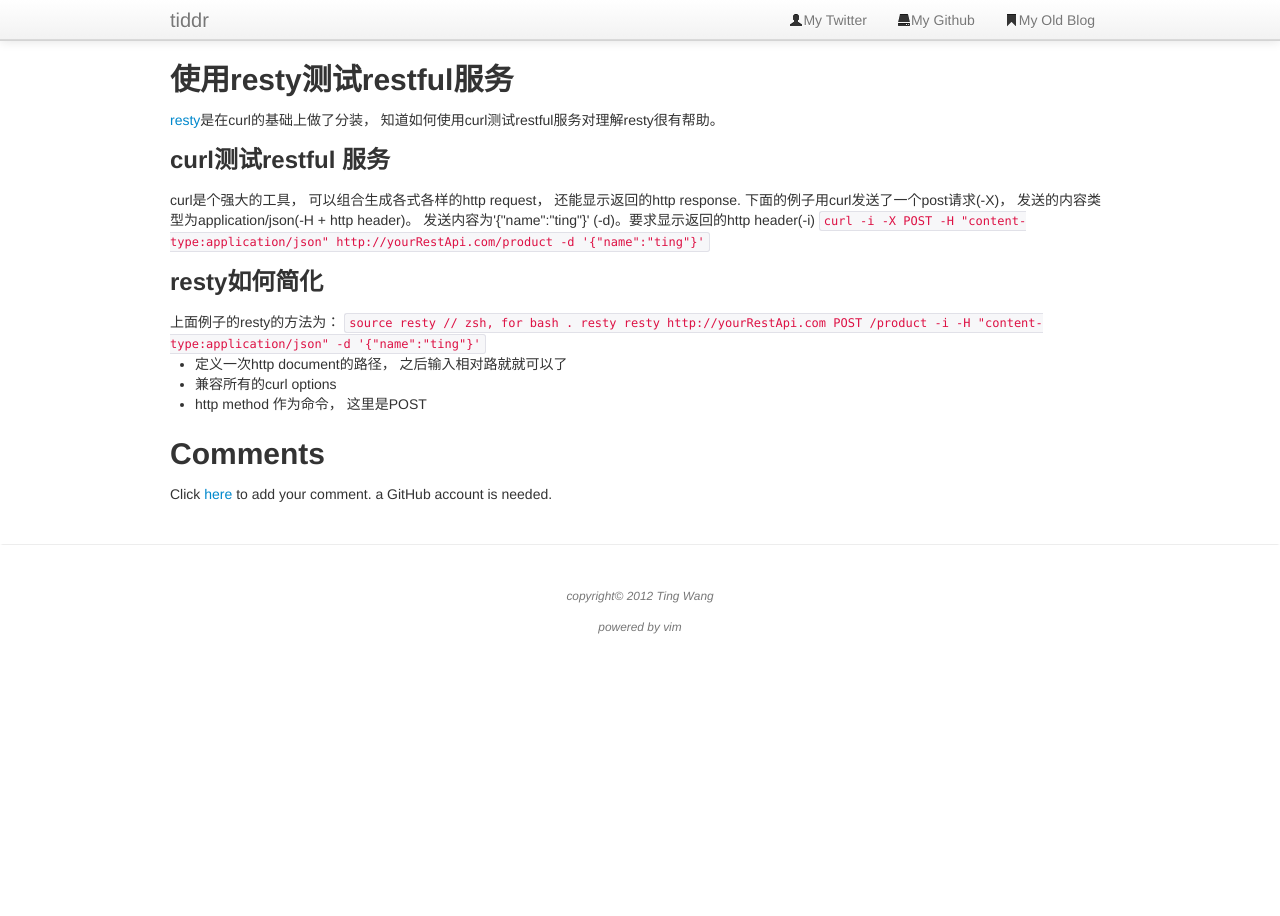
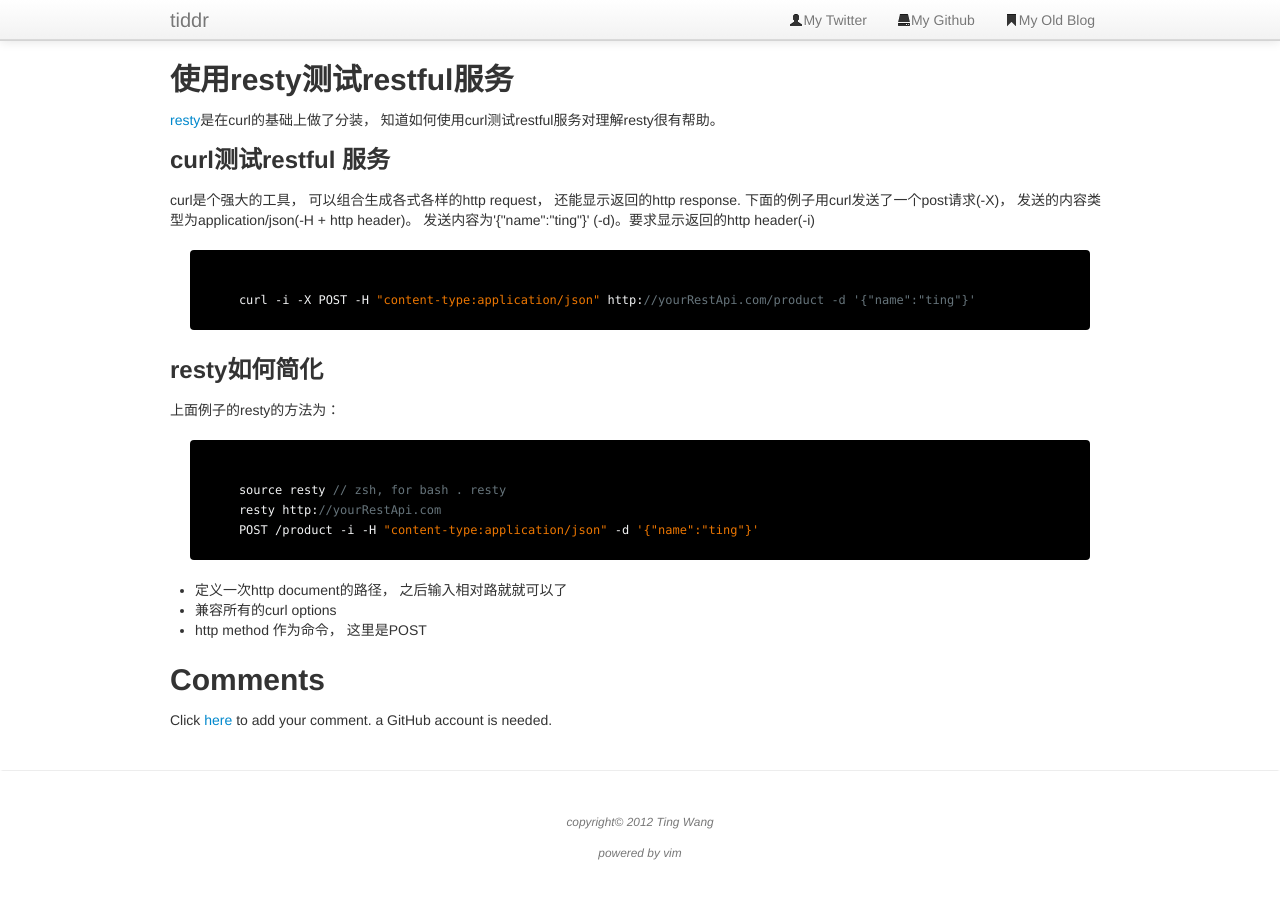
Before and after one commit to tiw/tiw.github.com, a Jekyll site: the page built from _posts/2013-01-07-resty.html, in a window 1280 px wide. Built offline with Jekyll 4.4.1, drawn with Linux system fonts in a browser that asks for light colours.

Commit message:
correct the style.

```diff
--- a/_posts/2013-01-07-resty.html
+++ b/_posts/2013-01-07-resty.html
@@ -11,18 +11,22 @@ commentIssueId: 7
 curl是个强大的工具， 可以组合生成各式各样的http request， 还能显示返回的http response.
 下面的例子用curl发送了一个post请求(-X)， 发送的内容类型为application/json(-H + http header)。
 发送内容为'{"name":"ting"}' (-d)。要求显示返回的http header(-i)
+<pre class="prettyprint linenums">
 <code class="shell">
     curl -i -X POST -H "content-type:application/json" http://yourRestApi.com/product -d '{"name":"ting"}'
 </code>
+</pre>
 
 <h3>resty如何简化</h3>
 上面例子的resty的方法为：
 
+<pre class="prettyprint linenums">
 <code class="shell">
     source resty // zsh, for bash . resty
     resty http://yourRestApi.com
     POST /product -i -H "content-type:application/json" -d '{"name":"ting"}'
 </code>
+</pre>
 <ul>
     <li>定义一次http document的路径， 之后输入相对路就就可以了</li>
     <li>兼容所有的curl options</li>
```
